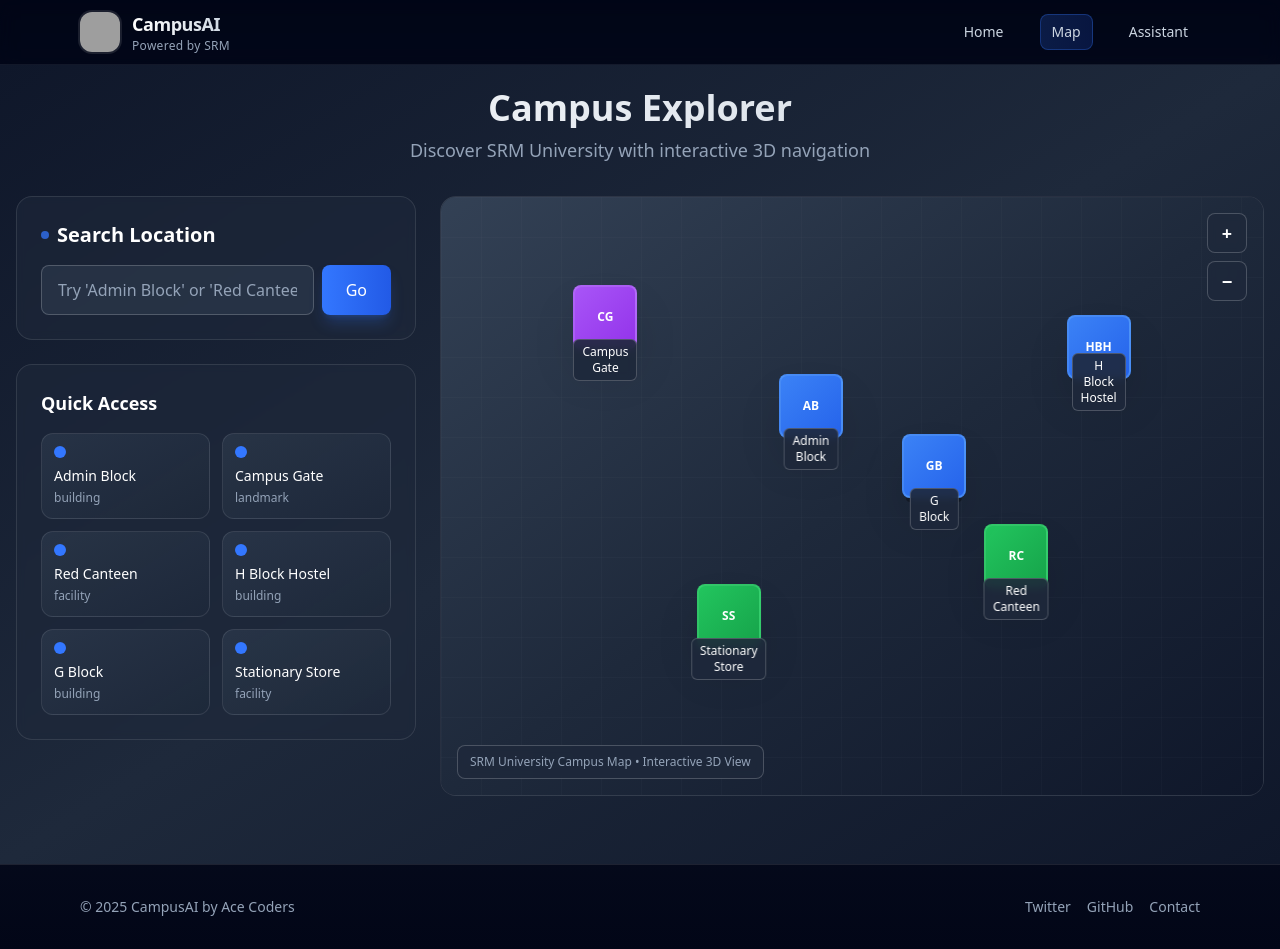
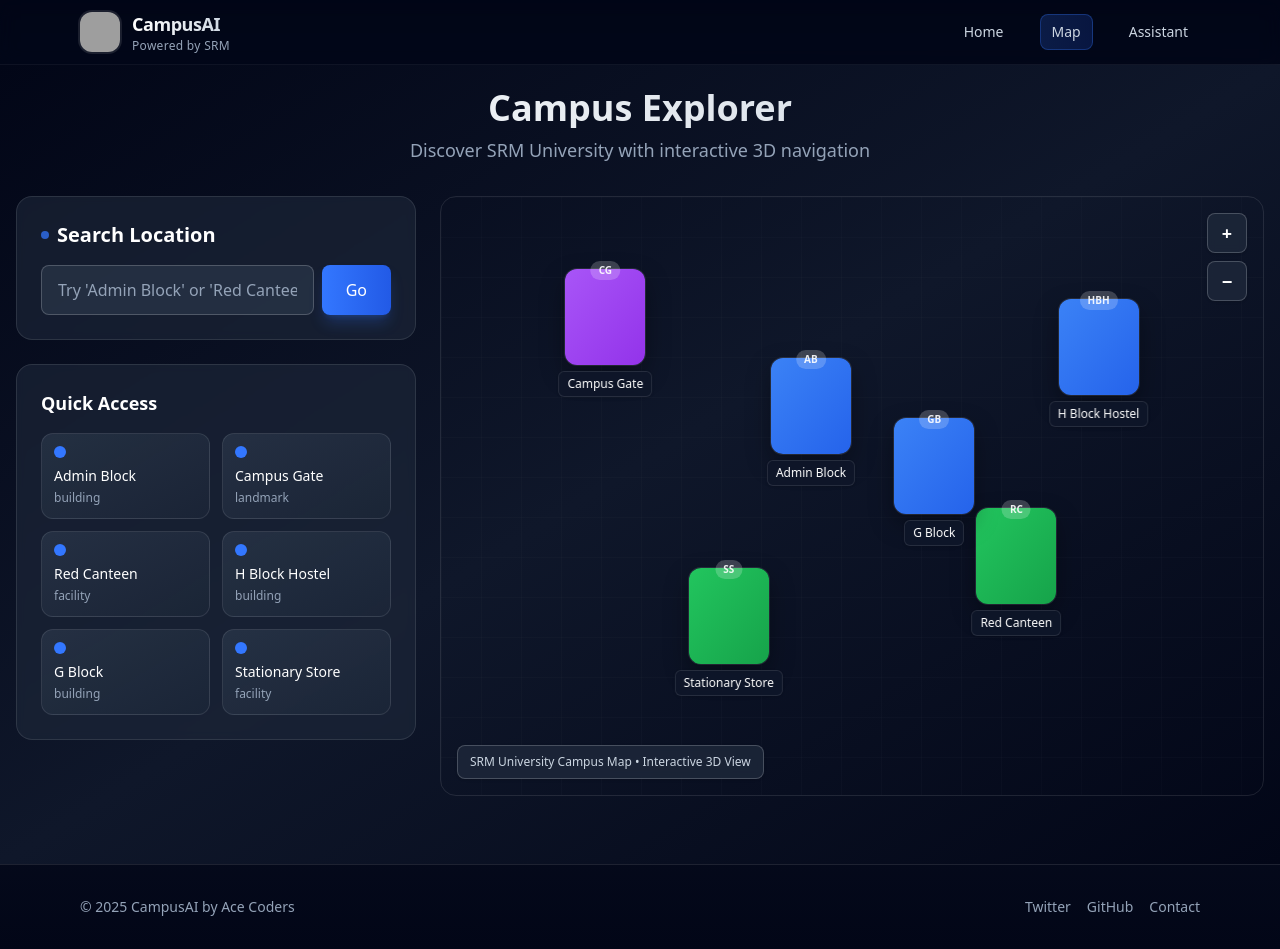
Before and after one commit to Harshitjain-307/SRM-Campus-Navigation-System-, a React (Vite) app: page /map in a window 1280 px wide. Built offline with nearby package versions, Linux system fonts and the light colour scheme; grey boxes are pictures that could not be loaded.

Commit message:
modified map.tsx file

```diff
--- a/src/pages/MapPage.tsx
+++ b/src/pages/MapPage.tsx
@@ -96,7 +96,7 @@
   }
 ]
 
-// Real-world lat/lng for Street View embedding
+// Real-world lat/lng per location
 const LOCATION_LATLNG: Record<string, [number, number]> = {
   'campus-gate': [28.797629, 77.53698],
   'admin-block': [28.796568, 77.538177],
@@ -106,9 +106,17 @@
   'g-block': [28.796079, 77.540866],
 }
 
+// Whether Google has decent Street View coverage nearby (fallback to Map if false)
+const HAS_STREET_VIEW: Record<string, boolean> = {
+  'campus-gate': true,
+  'admin-block': true,
+  'stationary': false,
+  'red-canteen': false,
+  'h-block-hostel': false,
+  'g-block': false,
+}
+
 function getStreetViewEmbedUrl(lat: number, lng: number): string {
-  // Uses Google Maps Street View embed without requiring an API key
-  // If a panorama exists nearby, it will render; otherwise Google shows a fallback
   const base = 'https://maps.google.com/maps'
   const params = new URLSearchParams({
     q: '',
@@ -122,29 +130,38 @@
   return `${base}?${params.toString()}`
 }
 
+function getMapEmbedUrl(lat: number, lng: number, zoom = 17): string {
+  // Simple Google Maps embed (no API key): centers map at lat,lng
+  return `https://maps.google.com/maps?q=${lat},${lng}&z=${zoom}&output=embed`;
+}
+
 export default function MapPage() {
   const [query, setQuery] = useState('')
   const [selectedLocation, setSelectedLocation] = useState<Location | null>(null)
   const [showStreetView, setShowStreetView] = useState(false)
   const [searchResults, setSearchResults] = useState<Location[]>([])
+  const [viewMode, setViewMode] = useState<'street' | 'map'>('map')
 
   const handleSearch = () => {
     if (!query.trim()) return
 
-    const results = locations.filter(location =>
+    const results = locations.filter((location) =>
       location.name.toLowerCase().includes(query.toLowerCase()) ||
       location.description.toLowerCase().includes(query.toLowerCase())
     )
     setSearchResults(results)
 
     if (results.length > 0) {
-      setSelectedLocation(results[0])
+      const loc = results[0]
+      setSelectedLocation(loc)
+      setViewMode(HAS_STREET_VIEW[loc.id] ? 'street' : 'map')
       setShowStreetView(true)
     }
   }
 
   const handleLocationSelect = (location: Location) => {
     setSelectedLocation(location)
+    setViewMode(HAS_STREET_VIEW[location.id] ? 'street' : 'map')
     setShowStreetView(true)
     setQuery(location.name)
   }
@@ -155,7 +172,7 @@
   }
 
   return (
-    <div className="min-h-screen bg-gradient-to-br from-slate-900 via-slate-800 to-slate-900">
+    <div className="min-h-screen bg-gradient-to-br from-slate-950 via-slate-900 to-slate-950">
       <div className="mx-auto max-w-7xl px-4 py-6">
         <motion.div
           className="mb-8 text-center"
@@ -259,28 +276,21 @@
             animate={{ opacity: 1, scale: 1 }}
             transition={{ duration: 0.6, delay: 0.2 }}
           >
-            <div className="relative bg-gradient-to-br from-slate-800 to-slate-900 rounded-2xl border border-white/10 overflow-hidden h-[600px]">
-              {/* Map Background with 3D Effect */}
-              <div className="absolute inset-0 bg-gradient-to-br from-slate-700 via-slate-800 to-slate-900">
-                {/* Grid Pattern */}
-                <div className="absolute inset-0 opacity-20">
+            <div className="relative rounded-2xl border border-white/10 overflow-hidden h-[600px] bg-[radial-gradient(circle_at_30%_20%,rgba(99,102,241,0.12),transparent_25%),radial-gradient(circle_at_70%_80%,rgba(16,185,129,0.12),transparent_25%),linear-gradient(to_br,#0f172a,#0b1220)]">
+              {/* Subtle grid */}
+              <div className="absolute inset-0 opacity-30">
                 <div className="w-full h-full" style={{
-                    backgroundImage: `
-                      linear-gradient(rgba(255,255,255,0.1) 1px, transparent 1px),
-                      linear-gradient(90deg, rgba(255,255,255,0.1) 1px, transparent 1px)
-                    `,
+                  backgroundImage: `linear-gradient(rgba(255,255,255,0.06) 1px, transparent 1px), linear-gradient(90deg, rgba(255,255,255,0.06) 1px, transparent 1px)`,
                   backgroundSize: '40px 40px'
-                  }}></div>
+                }} />
               </div>
 
               {/* Campus Buildings */}
               {locations.map((location) => (
                 <motion.div
                   key={location.id}
-                    className={`absolute w-16 h-16 cursor-pointer transition-all duration-300 ${
-                      selectedLocation?.id === location.id
-                        ? 'z-20 scale-110'
-                        : 'z-10 hover:scale-105'
+                  className={`absolute w-20 h-24 cursor-pointer transition-all duration-300 ${
+                    selectedLocation?.id === location.id ? 'z-20 scale-110' : 'z-10 hover:scale-105'
                   }`}
                   style={{
                     left: `${location.coordinates.x}%`,
@@ -288,102 +298,61 @@
                     transform: 'translate(-50%, -50%)'
                   }}
                   onClick={() => handleLocationSelect(location)}
-                    whileHover={{ scale: 1.1 }}
-                    whileTap={{ scale: 0.9 }}
+                  whileHover={{ scale: 1.1, y: -2 }}
+                  whileTap={{ scale: 0.95 }}
                 >
-                    {/* Building Shape */}
-                    <div className={`w-full h-full rounded-lg shadow-2xl transition-all duration-300 ${
+                  {/* Building card */}
+                  <div className={`relative w-full h-full rounded-xl shadow-[0_10px_25px_rgba(0,0,0,0.35)] ring-1 ring-white/10 transition-all ${
                     location.type === 'building'
-                        ? 'bg-gradient-to-br from-blue-500 to-blue-600 border-2 border-blue-400/50'
+                      ? 'bg-gradient-to-br from-blue-500 to-blue-600'
                       : location.type === 'facility'
-                        ? 'bg-gradient-to-br from-green-500 to-green-600 border-2 border-green-400/50'
-                        : 'bg-gradient-to-br from-purple-500 to-purple-600 border-2 border-purple-400/50'
+                      ? 'bg-gradient-to-br from-green-500 to-green-600'
+                      : 'bg-gradient-to-br from-purple-500 to-purple-600'
                   }`}>
-                      {/* Building Details */}
-                      <div className="absolute inset-0 flex items-center justify-center">
-                        <div className="text-white text-xs font-bold text-center">
-                          {location.name.split(' ').map(word => word[0]).join('')}
+                    <div className="absolute -top-2 left-1/2 -translate-x-1/2 rounded-full bg-white/20 px-2 py-0.5 text-[10px] font-bold text-white/90">
+                      {location.name.split(' ').map((w) => w[0]).join('')}
+                    </div>
+                    <div className="absolute -bottom-8 left-1/2 -translate-x-1/2">
+                      <div className="bg-slate-900/90 backdrop-blur px-2 py-1 rounded-md border border-white/10 shadow">
+                        <p className="text-xs text-white font-medium text-center w-max max-w-[120px] truncate">{location.name}</p>
                       </div>
                     </div>
-
-                      {/* 3D Effect */}
-                      <div className="absolute -bottom-1 left-1 right-1 h-1 bg-black/30 rounded-b-lg"></div>
                   </div>
-
-                    {/* Location Label */}
-                    <div className="absolute -bottom-8 left-1/2 transform -translate-x-1/2 text-center">
-                      <div className="bg-slate-800/90 backdrop-blur-sm px-2 py-1 rounded-md border border-white/20">
-                        <p className="text-xs text-white font-medium">{location.name}</p>
-                      </div>
-                    </div>
-
-                    {/* Connection Lines */}
-                    {selectedLocation && selectedLocation.id === location.id && (
-                      <motion.div
-                        className="absolute inset-0"
-                        initial={{ scale: 0 }}
-                        animate={{ scale: 1 }}
-                        transition={{ duration: 0.5 }}
-                      >
-                        <div className="absolute inset-0 border-2 border-brand-400 rounded-lg animate-pulse"></div>
-                      </motion.div>
-                    )}
                 </motion.div>
               ))}
 
-                {/* Paths/Roads */}
+              {/* Path overlays */}
               <svg className="absolute inset-0 w-full h-full" style={{ zIndex: 5 }}>
                 <defs>
                   <linearGradient id="pathGradient" x1="0%" y1="0%" x2="100%" y2="0%">
-                      <stop offset="0%" stopColor="#3b82f6" stopOpacity="0.3" />
-                      <stop offset="50%" stopColor="#60a5fa" stopOpacity="0.6" />
-                      <stop offset="100%" stopColor="#3b82f6" stopOpacity="0.3" />
+                    <stop offset="0%" stopColor="#3b82f6" stopOpacity="0.25" />
+                    <stop offset="50%" stopColor="#22c55e" stopOpacity="0.55" />
+                    <stop offset="100%" stopColor="#3b82f6" stopOpacity="0.25" />
                   </linearGradient>
                 </defs>
+                <path d="M 20% 20% Q 40% 30% 60% 45% T 80% 25%" stroke="url(#pathGradient)" strokeWidth="3" fill="none" strokeDasharray="6,6" />
+                <path d="M 35% 70% Q 50% 60% 60% 45%" stroke="url(#pathGradient)" strokeWidth="2" fill="none" strokeDasharray="4,4" opacity="0.7" />
+              </svg>
 
-                  {/* Main Campus Path */}
-                  <path
-                    d="M 20% 20% Q 40% 30% 60% 45% T 80% 25%"
-                    stroke="url(#pathGradient)"
-                    strokeWidth="3"
-                    fill="none"
-                    strokeDasharray="5,5"
-                    className="animate-pulse"
-                  />
-
-                  {/* Secondary Paths */}
-                  <path
-                    d="M 35% 70% Q 50% 60% 60% 45%"
-                    stroke="url(#pathGradient)"
-                    strokeWidth="2"
-                    fill="none"
-                    strokeDasharray="3,3"
-                    opacity="0.6"
-                  />
-                </svg>
-              </div>
-
-              {/* Map Controls */}
+              {/* Zoom controls */}
               <div className="absolute top-4 right-4 flex flex-col gap-2">
-                <button className="w-10 h-10 bg-slate-800/80 backdrop-blur-sm border border-white/20 rounded-lg text-white hover:bg-slate-700/80 transition-all flex items-center justify-center">
+                <button className="w-10 h-10 bg-slate-800/80 backdrop-blur-sm border border-white/20 rounded-lg text-white hover:bg-slate-700/80 transition-all flex items-center justify-center shadow">
                   <span className="text-lg font-bold">+</span>
                 </button>
-                <button className="w-10 h-10 bg-slate-800/80 backdrop-blur-sm border border-white/20 rounded-lg text-white hover:bg-slate-700/80 transition-all flex items-center justify-center">
+                <button className="w-10 h-10 bg-slate-800/80 backdrop-blur-sm border border-white/20 rounded-lg text-white hover:bg-slate-700/80 transition-all flex items-center justify-center shadow">
                   <span className="text-lg font-bold">−</span>
                 </button>
               </div>
 
-              {/* Map Attribution */}
-              <div className="absolute bottom-4 left-4 bg-slate-800/80 backdrop-blur-sm px-3 py-2 rounded-lg border border-white/20">
-                <p className="text-xs text-slate-400">
-                  SRM University Campus Map • Interactive 3D View
-                </p>
+              {/* Attribution */}
+              <div className="absolute bottom-4 left-4 bg-slate-800/80 backdrop-blur-sm px-3 py-2 rounded-lg border border-white/20 shadow">
+                <p className="text-xs text-slate-300">SRM University Campus Map • Interactive 3D View</p>
               </div>
             </div>
           </motion.div>
         </div>
 
-        {/* Street View Modal */}
+        {/* Street/Map Modal */}
         <AnimatePresence>
           {showStreetView && selectedLocation && (
             <motion.div
@@ -393,13 +362,13 @@
               exit={{ opacity: 0 }}
             >
               <motion.div
-                className="bg-slate-800 rounded-2xl border border-white/20 max-w-4xl w-full max-h-[90vh] overflow-hidden"
+                className="bg-slate-800 rounded-2xl border border-white/20 max-w-5xl w-full max-h-[90vh] overflow-hidden"
                 initial={{ scale: 0.9, opacity: 0 }}
                 animate={{ scale: 1, opacity: 1 }}
                 exit={{ scale: 0.9, opacity: 0 }}
                 transition={{ type: 'spring', damping: 25, stiffness: 300 }}
               >
-                {/* Street View Header */}
+                {/* Header */}
                 <div className="bg-gradient-to-r from-slate-700 to-slate-800 p-6 border-b border-white/10">
                   <div className="flex items-center justify-between">
                     <div>
@@ -415,36 +384,69 @@
                   </div>
                 </div>
 
-                {/* Street View Content */}
+                {/* Content */}
                 <div className="p-6">
                   <div className="grid grid-cols-1 lg:grid-cols-2 gap-6">
-                    {/* Street View Embed */}
+                    {/* Map viewer with toggle */}
                     <div className="space-y-4">
-                      <h3 className="text-lg font-semibold text-white flex items-center gap-2">
-                        <span className="w-2 h-2 bg-brand-500 rounded-full"></span>
+                      <div className="flex items-center gap-2 mb-1">
+                        <button
+                          onClick={() => setViewMode('street')}
+                          disabled={!HAS_STREET_VIEW[selectedLocation.id]}
+                          className={`px-3 py-1.5 rounded-md text-sm border transition ${
+                            viewMode === 'street' ? 'bg-brand-600 text-white border-brand-500' : 'bg-slate-700 text-slate-200 border-white/10 hover:bg-slate-600'
+                          } ${!HAS_STREET_VIEW[selectedLocation.id] ? 'opacity-50 cursor-not-allowed' : ''}`}
+                        >
                           Street View
-                      </h3>
-                      <div className="bg-gradient-to-br from-slate-700 to-slate-800 rounded-xl border border-white/20 p-0 h-64 overflow-hidden">
-                        {LOCATION_LATLNG[selectedLocation.id] ? (
+                        </button>
+                        <button
+                          onClick={() => setViewMode('map')}
+                          className={`px-3 py-1.5 rounded-md text-sm border transition ${
+                            viewMode === 'map' ? 'bg-brand-600 text-white border-brand-500' : 'bg-slate-700 text-slate-200 border-white/10 hover:bg-slate-600'
+                          }`}
+                        >
+                          Map
+                        </button>
+                      </div>
+                      <div className="bg-slate-900/70 rounded-xl border border-white/10 p-0 h-64 overflow-hidden">
+                        {(() => {
+                          const coords = LOCATION_LATLNG[selectedLocation.id]
+                          if (!coords) {
+                            return (
+                              <div className="h-full flex items-center justify-center text-slate-400 text-sm">Location coordinates not available.</div>
+                            )
+                          }
+                          const [lat, lng] = coords
+                          if (viewMode === 'street') {
+                            if (!HAS_STREET_VIEW[selectedLocation.id]) {
+                              return (
+                                <div className="h-full flex items-center justify-center text-slate-400 text-sm">Street View not available here. Switch to Map.</div>
+                              )
+                            }
+                            return (
                               <iframe
                                 title={`${selectedLocation.name} Street View`}
-                            src={getStreetViewEmbedUrl(
-                              LOCATION_LATLNG[selectedLocation.id][0],
-                              LOCATION_LATLNG[selectedLocation.id][1]
-                            )}
+                                src={getStreetViewEmbedUrl(lat, lng)}
                                 className="w-full h-full"
                                 allowFullScreen
                                 loading="lazy"
                               />
-                        ) : (
-                          <div className="h-full flex items-center justify-center text-slate-400 text-sm">
-                            Street view is not available for this location.
-                          </div>
-                        )}
+                            )
+                          }
+                          // Map mode
+                          return (
+                            <iframe
+                              title={`${selectedLocation.name} Map`}
+                              src={getMapEmbedUrl(lat, lng, 17)}
+                              className="w-full h-full"
+                              loading="lazy"
+                            />
+                          )
+                        })()}
                       </div>
                     </div>
 
-                    {/* Location Details */}
+                    {/* Details */}
                     <div className="space-y-4">
                       <h3 className="text-lg font-semibold text-white flex items-center gap-2">
                         <span className="w-2 h-2 bg-green-500 rounded-full"></span>
@@ -496,7 +498,7 @@
                     </div>
                   </div>
 
-                  {/* Action Buttons */}
+                  {/* Actions */}
                   <div className="flex gap-3 mt-6 pt-6 border-t border-white/10">
                     <button className="flex-1 bg-gradient-to-r from-brand-500 to-brand-600 hover:from-brand-400 hover:to-brand-500 text-white py-3 px-6 rounded-lg font-medium transition-all duration-200 transform hover:scale-105 active:scale-95">
                       Get Directions
```
Lines whose indentation alone changed are shown as unchanged.
